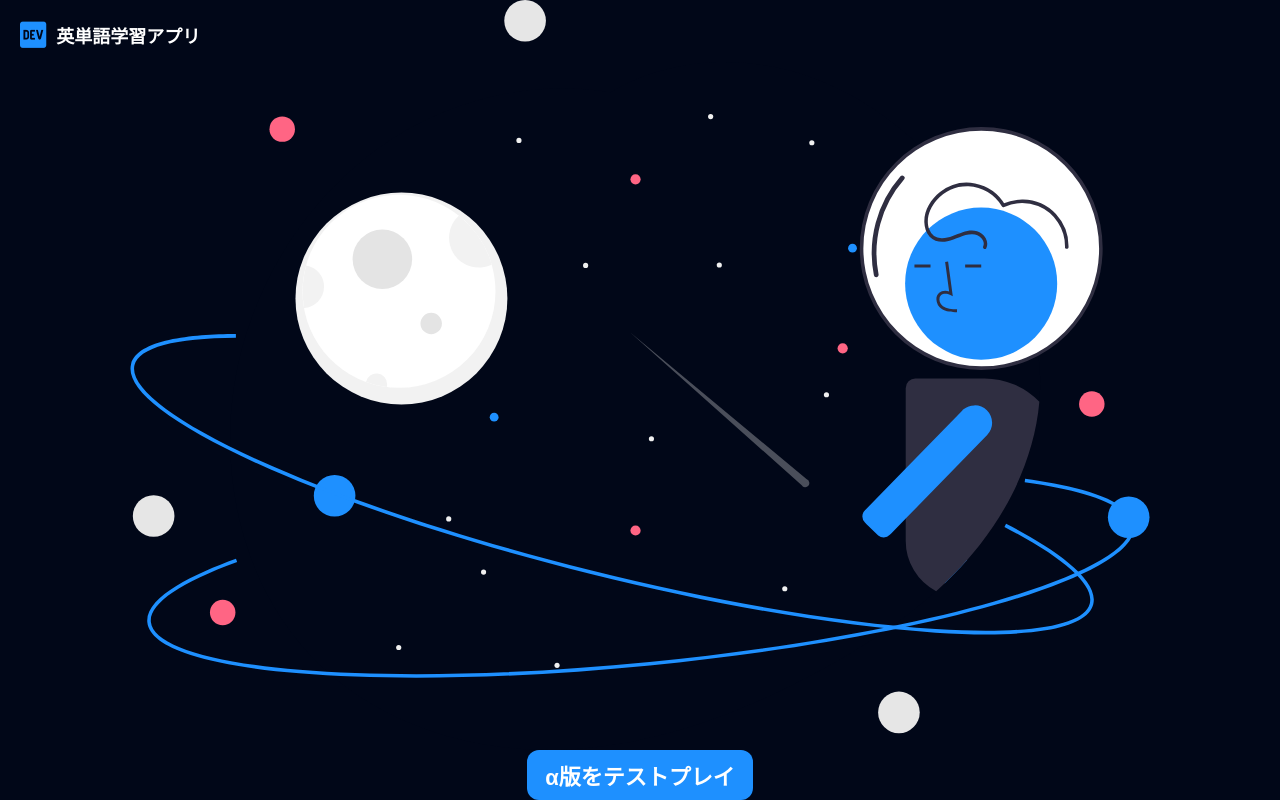
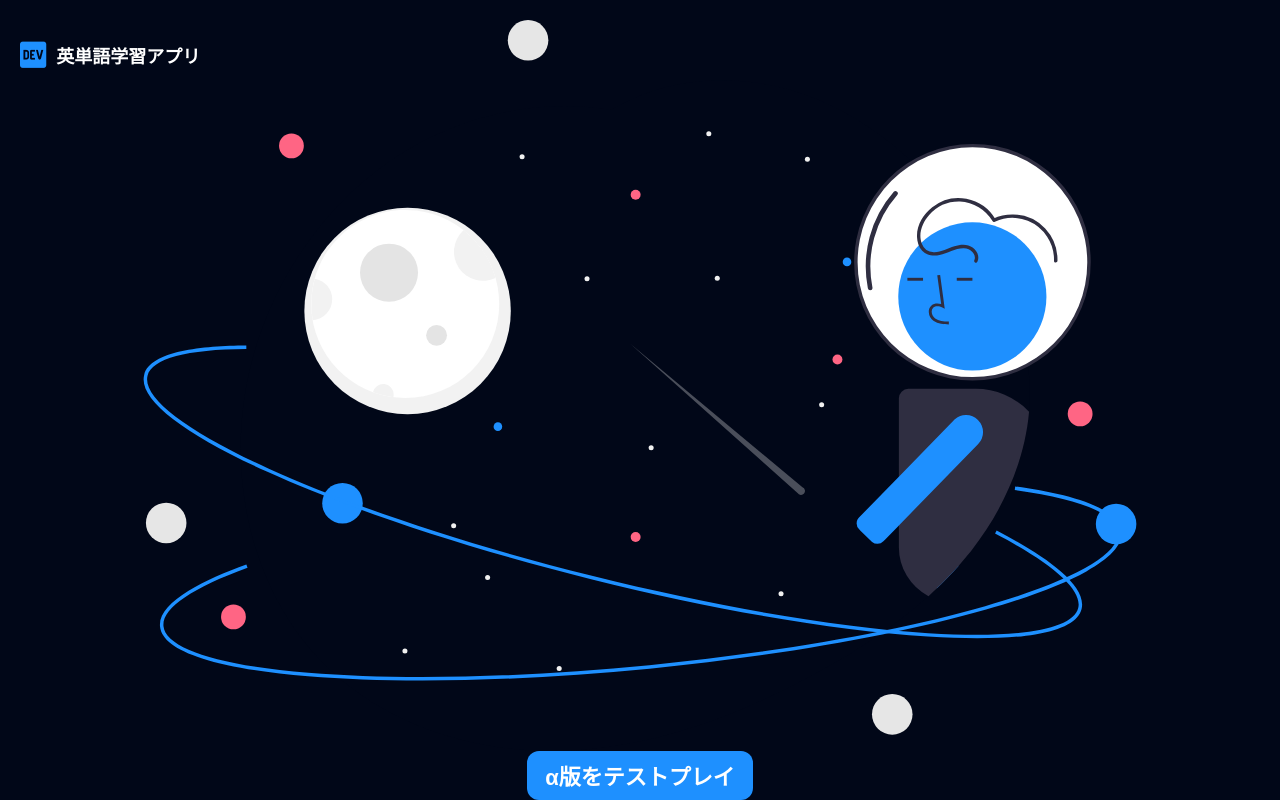
Before and after one commit to y200090/project_research, a Flask app: page / in a window 1280 px wide. Run offline with Flask 2, Linux system fonts and the light colour scheme; some libraries are stand-ins or nearby versions.

Commit message:
2022/09/28 13:44

```diff
--- a/static/css/homepage.css
+++ b/static/css/homepage.css
@@ -14,8 +14,9 @@ html {
 }
 body {
     position: relative;
-    height: 100vh;
+    height: calc(100vh - 20px);
     width: 100vw;
+    margin-top: 20px;
     display: flex;
     align-items: center;
     justify-content: center;
--- a/static/css/login.css
+++ b/static/css/login.css
@@ -17,11 +17,9 @@ body {
     align-items: center;
     justify-content: center;
     background-color: #010718;
-    overflow: hidden;
 }
 /* ==================================================================== */
 .login-container {
-    height: 100%;
     max-width: 415px;
     width: 90%;
     display: flex;
--- a/static/css/signup.css
+++ b/static/css/signup.css
@@ -17,7 +17,6 @@ body {
     align-items: center;
     justify-content: center;
     background-color: #010718;
-    overflow-x: hidden;
 }
 /* ==================================================================== */
 .signup-container {
--- a/templates/homepage.html
+++ b/templates/homepage.html
@@ -15,10 +15,10 @@
         <span class="bland">英単語学習アプリ</span>
     </header>
 
-    <main class="hero-container">
+    <div class="hero-container">
         <img src="{{ url_for('static', filename='images/undraw_stars_re_6je7.svg') }}" class="hero-image">
         <button class="start-button">α版をテストプレイ</button>
-    </main>
+    </div>
     <!-- ============================================================================ -->
     <div class="modal-window">
         <i class='bx bx-x close-icon'></i>
```
